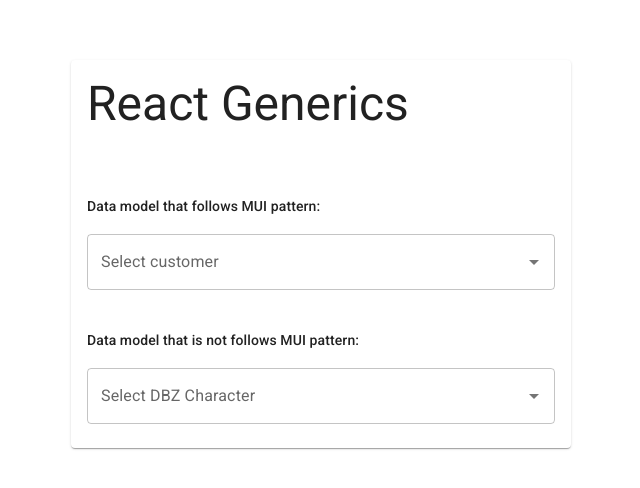
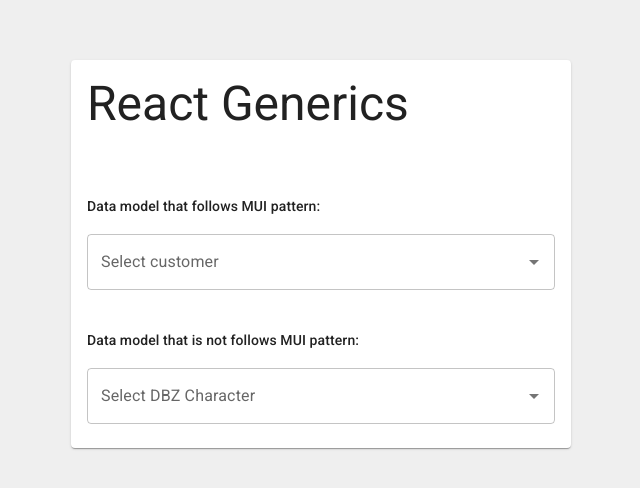
Before and after one commit to cmalave13/typescript-generics-demo, a React (Vite) app: page / in a window 1280 px wide. Shown: the part 146-634 px from the top of the page, without its empty margins (319-959 px from the left). Built offline with nearby package versions, Linux system fonts and the light colour scheme.

Commit message:
chore: setting body bg color

```diff
--- a/src/index.css
+++ b/src/index.css
@@ -5,3 +5,7 @@ body,
   margin: 0;
   padding: 0;
 }
+
+body {
+  background-color: #efefef;
+}
```
